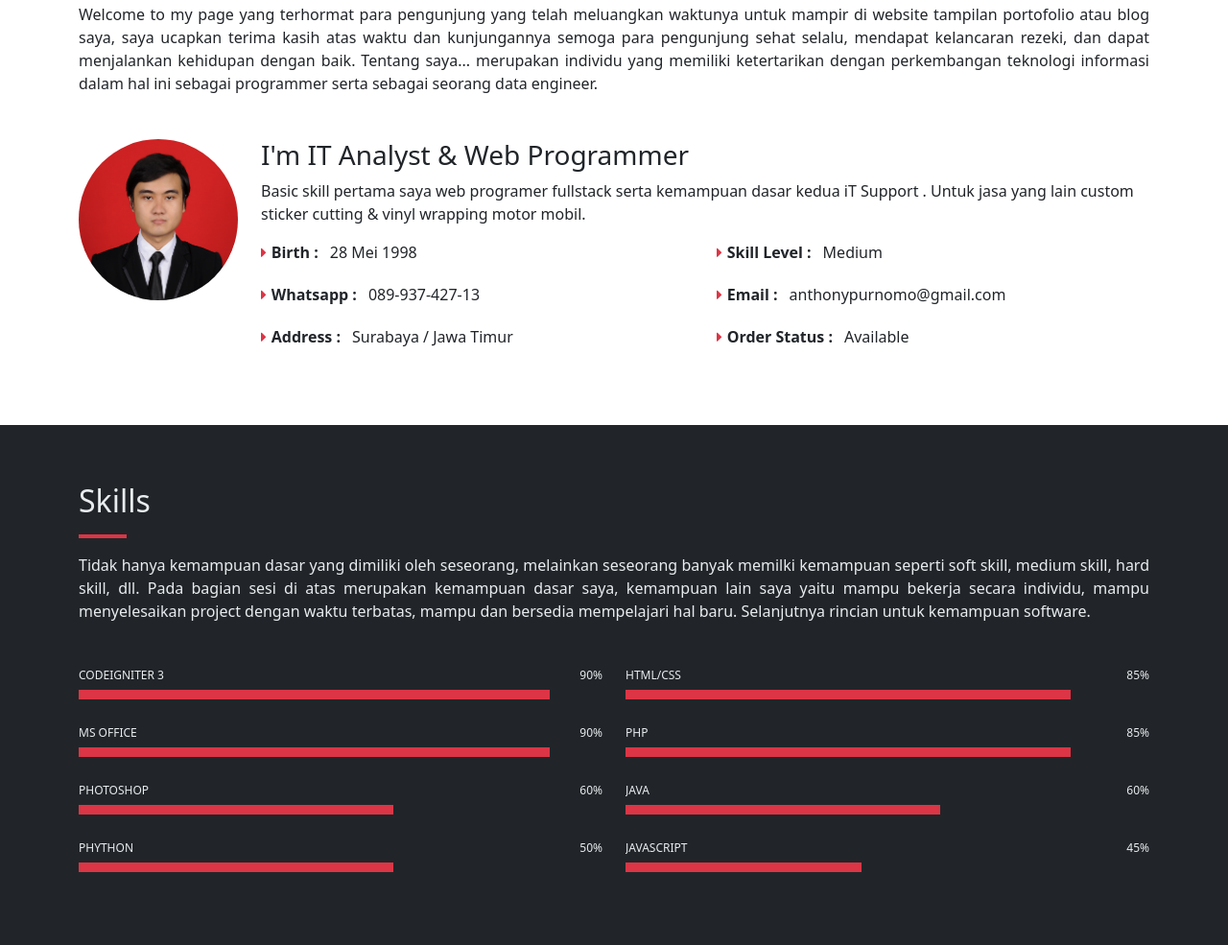
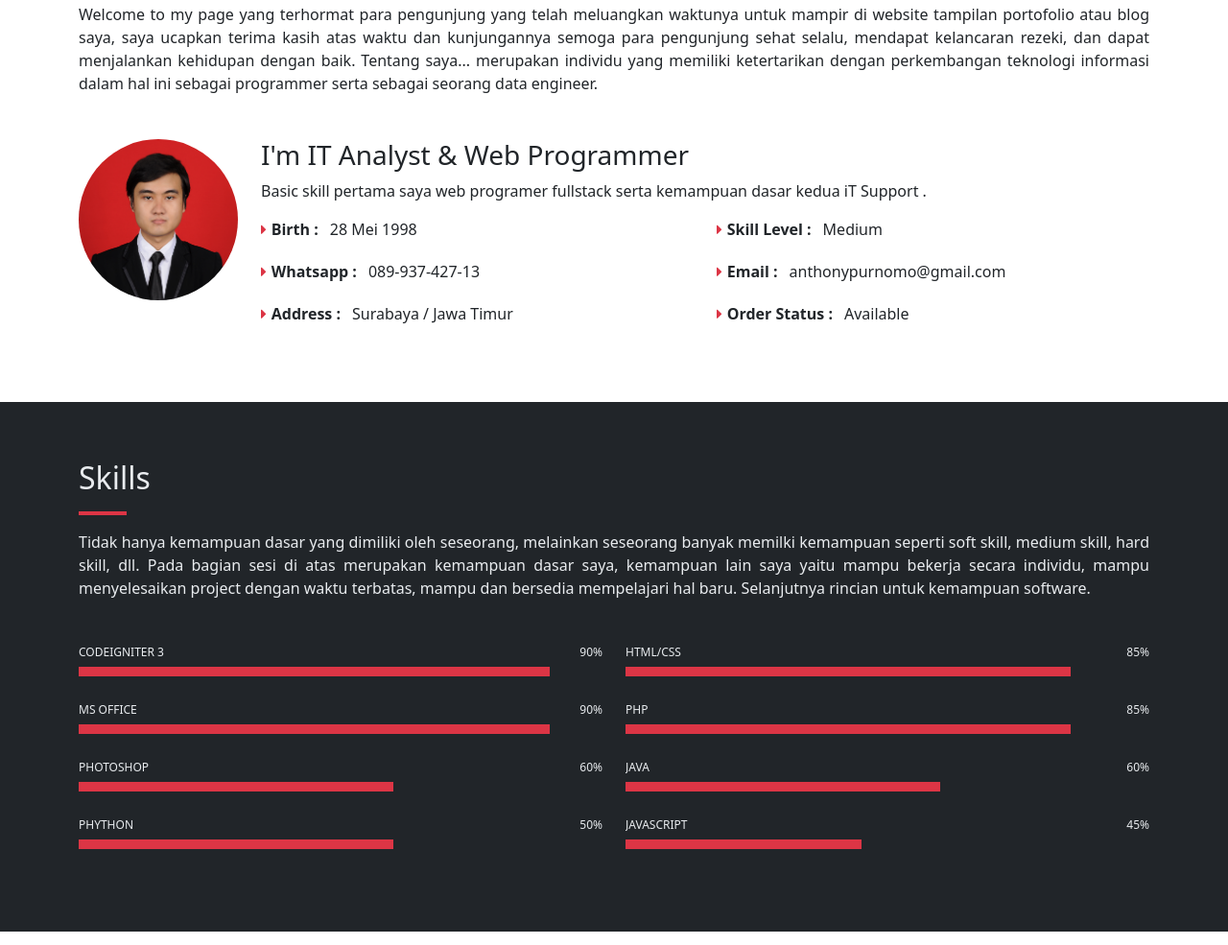
Before and after one commit to berlian989/portofolio, a plain HTML site: page index.html in a window 1280 px wide. Shown: the part 1011-1996 px from the top of the page at 96% size. Drawn offline with nearby package versions, Linux system fonts and the light colour scheme.

Commit message:
Update index.html

```diff
--- a/index.html
+++ b/index.html
@@ -688,7 +688,7 @@
       </div>
       <div class="col-lg-10 pt-4 pt-lg-0 content" data-aos="fade-left">
          <h3>I'm IT Analyst & Web Programmer</h3>
-         <p>Basic skill pertama saya web programer fullstack serta kemampuan dasar kedua iT Support .<a href="https://www.instagram.com/asep_sticker/?hl=en"> Untuk jasa yang lain custom sticker cutting & vinyl wrapping motor mobil.</a></p><div class="row">
+         <p>Basic skill pertama saya web programer fullstack serta kemampuan dasar kedua iT Support .</p><div class="row">
           <div class="col-lg-6">
             <ul>
               <li>
```
